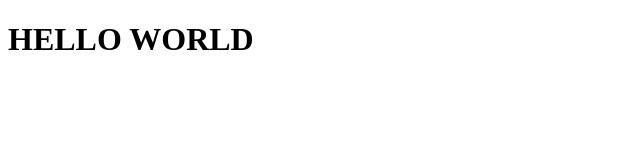
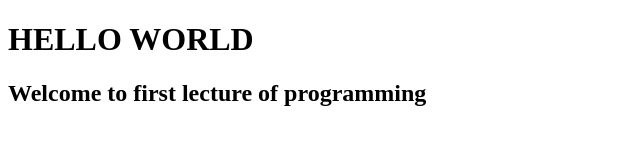
Before and after one commit to muhammadbilalayub/gitsession, a plain HTML site: page index.html in a window 1280 px wide. Shown: the whole page, without its empty margins (0-640 px from the left). Drawn offline with Linux system fonts and the light colour scheme.

Commit message:
Adding h2 in said page

```diff
--- a/index.html
+++ b/index.html
@@ -9,6 +9,7 @@
 <body>
 <div>
     <h1>HELLO WORLD</h1>
+    <h2>Welcome to first lecture of programming</h2>
 </div>
 </body>
 </html>
```
